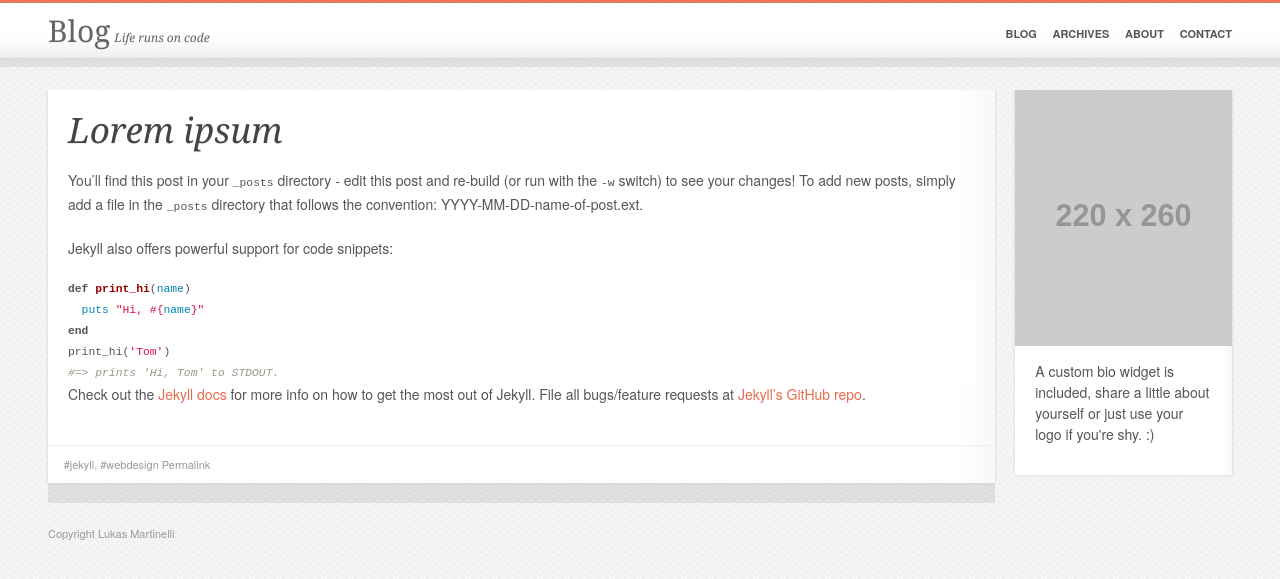
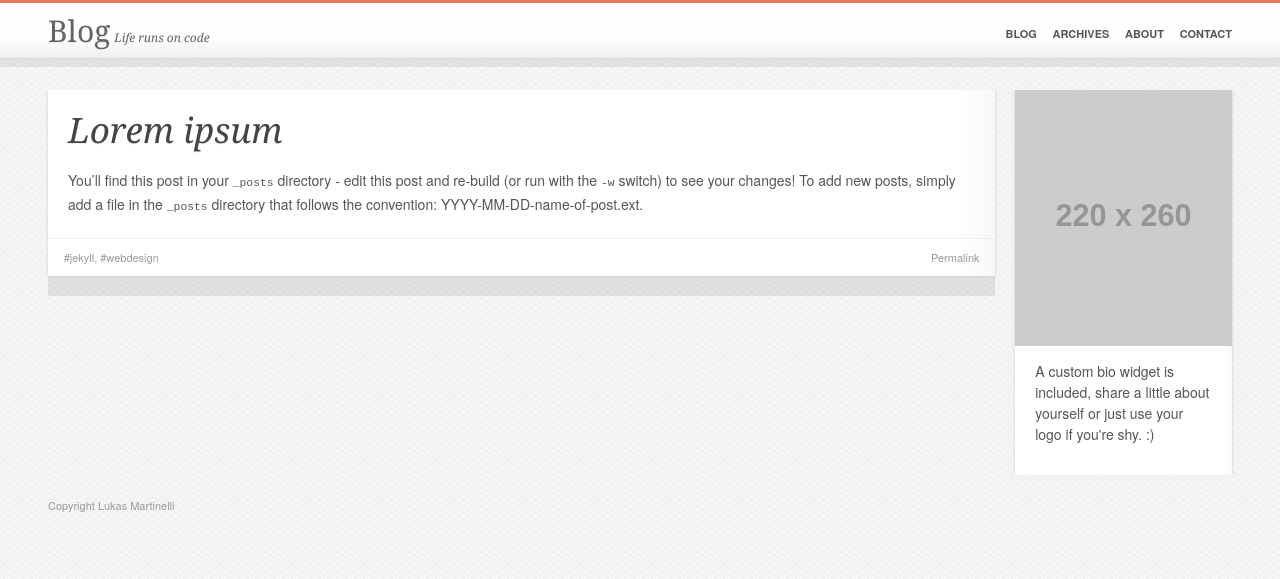
Before and after one commit to lukasmartinelli/lukasmartinelli.github.io, a Jekyll site: the page built from _posts/2013-08-31-welcome-to-jekyll.markdown, in a window 1280 px wide and 900 px high. Shown: the top 579 px of the window. Built offline with Jekyll 4.4.1, drawn with Linux system fonts in a browser that asks for light colours; Markdown is read by kramdown in place of the engine named in the settings.

Commit message:
Fixed issue with permalink and too big margin on articles.

```diff
--- a/_posts/2013-08-31-welcome-to-jekyll.markdown
+++ b/_posts/2013-08-31-welcome-to-jekyll.markdown
@@ -7,18 +7,3 @@ tags: jekyll, webdesign
 
 You'll find this post in your `_posts` directory - edit this post and re-build (or run with the `-w` switch) to see your changes!
 To add new posts, simply add a file in the `_posts` directory that follows the convention: YYYY-MM-DD-name-of-post.ext.
-
-Jekyll also offers powerful support for code snippets:
-
-{% highlight ruby %}
-def print_hi(name)
-  puts "Hi, #{name}"
-end
-print_hi('Tom')
-#=> prints 'Hi, Tom' to STDOUT.
-{% endhighlight %}
-
-Check out the [Jekyll docs][jekyll] for more info on how to get the most out of Jekyll. File all bugs/feature requests at [Jekyll's GitHub repo][jekyll-gh].
-
-[jekyll-gh]: https://github.com/mojombo/jekyll
-[jekyll]:    http://jekyllrb.com
--- a/css/main.css
+++ b/css/main.css
@@ -158,25 +158,32 @@ article {
   background-image: linear-gradient(to left,#f7f7f7 0%, white 4%, white 100%);
   box-shadow: 0 0 0.21429em 0 #cccccc;
   margin: 0 0 1.42857em 0; }
-  article div.content {
-    padding: 1.42857em; }
+  article .content {
+    padding: 1.42857em 1.42857em 0 1.42857em; }
   article footer {
     padding: 0.71429em 1.42857em;
     border-top: 1px solid #eee;
     overflow: hidden; }
 
 /* ===Biography=== */
-div.bio {
+.bio {
   background-color: #f7f7f7;
   background-image: -webkit-gradient(linear, left top, left bottom, color-stop(0%, #f7f7f7), color-stop(4%, white), color-stop(100%, white));
   background-image: -webkit-linear-gradient(right, #f7f7f7 0%, white 4%, white 100%);
   background-image: linear-gradient(to left,#f7f7f7 0%, white 4%, white 100%);
   box-shadow: 0 0 0.21429em 0 #cccccc; }
-  div.bio div.description {
+  .bio .description {
     padding: 0.71429em 1.42857em; }
-  div.bio .tags {
+
+/* ===Footer=== */
+footer {
+  color: #999999;
+  font-size: 0.78571em; }
+  footer a {
+    color: #999999; }
+  footer .tags {
     float: left; }
-  div.bio .permalink {
+  footer .permalink {
     float: right; }
 
 .container {
```
Also changed, not shown: sass/_module.scss (+17 -5 lines).
